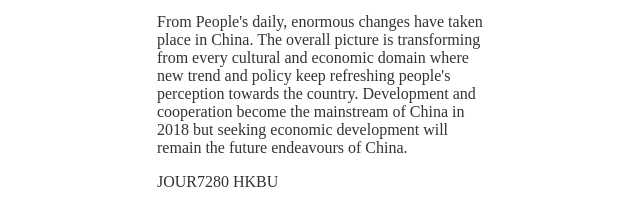
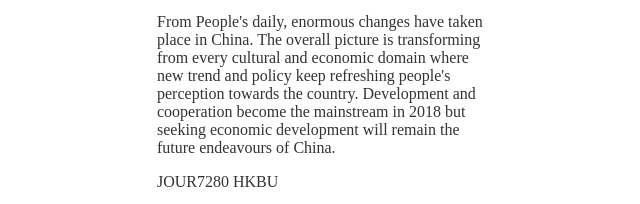
Before and after one commit to lullabymia/lullabymia.github.io, a plain HTML site: page index.html in a window 1280 px wide. Shown: the part 7455-7659 px from the top of the page, without its empty margins (319-959 px from the left). Drawn offline with Linux system fonts and the light colour scheme.

Commit message:
Update index.html

```diff
--- a/index.html
+++ b/index.html
@@ -194,7 +194,7 @@ On 2017, October, Xi's Socialism with Chinese Characteristics was added into con
 <p>Gao Jingwen, a head of the Department of Politics and International Relations at the Hong Kong Baptist University, believes that under the background of the decline of democracy worldwide, the Communist Party of China has demonstrated its ability to self-adjust and control the situation in a long period of time. Ming Kesheng, associate professor in School of Law Department  at the Fordham university, says that China’s reform and opening-up policy have ended during Xi's administration.
 </p>
 
-<p>From People's daily, enormous changes have taken place in China. The overall picture is transforming from every cultural and economic domain where new trend and policy keep refreshing people's perception towards the country. Development and cooperation become the mainstream of China in 2018 but seeking economic development will remain the future endeavours of China.
+<p>From People's daily, enormous changes have taken place in China. The overall picture is transforming from every cultural and economic domain where new trend and policy keep refreshing people's perception towards the country. Development and cooperation become the mainstream in 2018 but seeking economic development will remain the future endeavours of China.
 </p>
 
 
```
